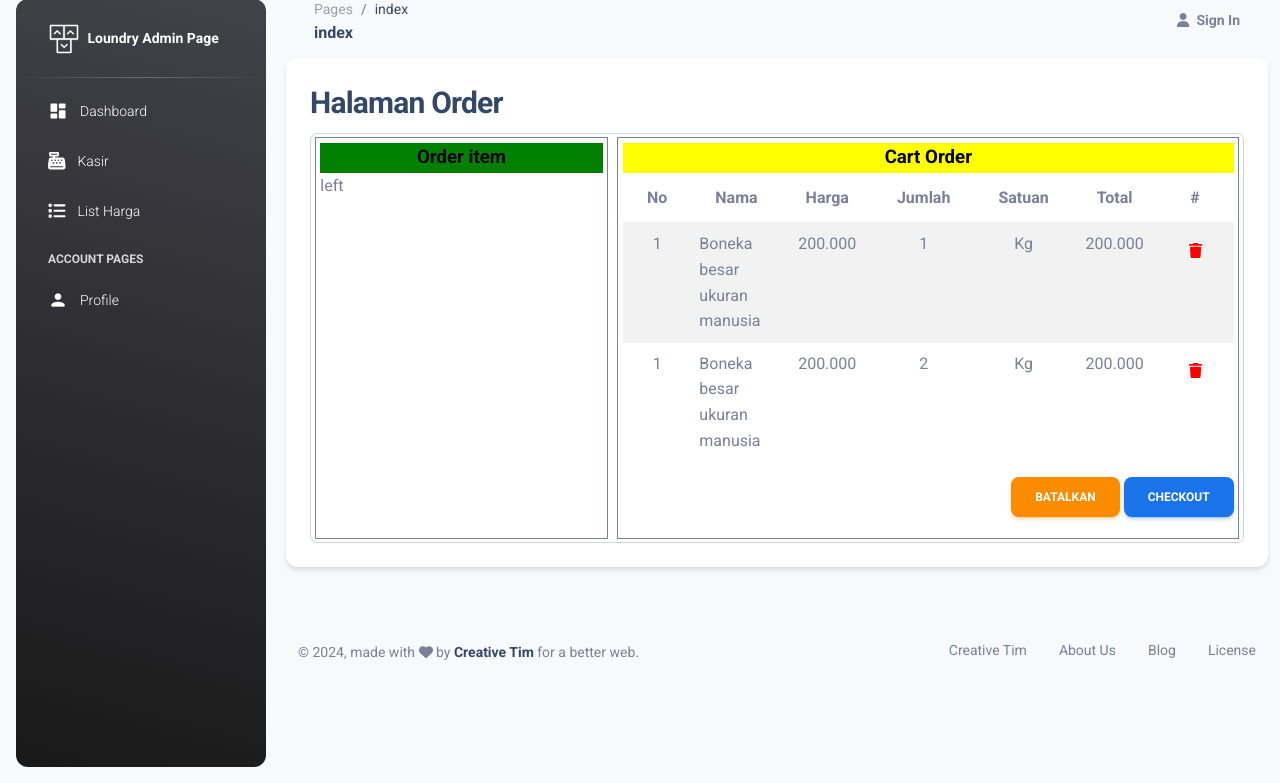
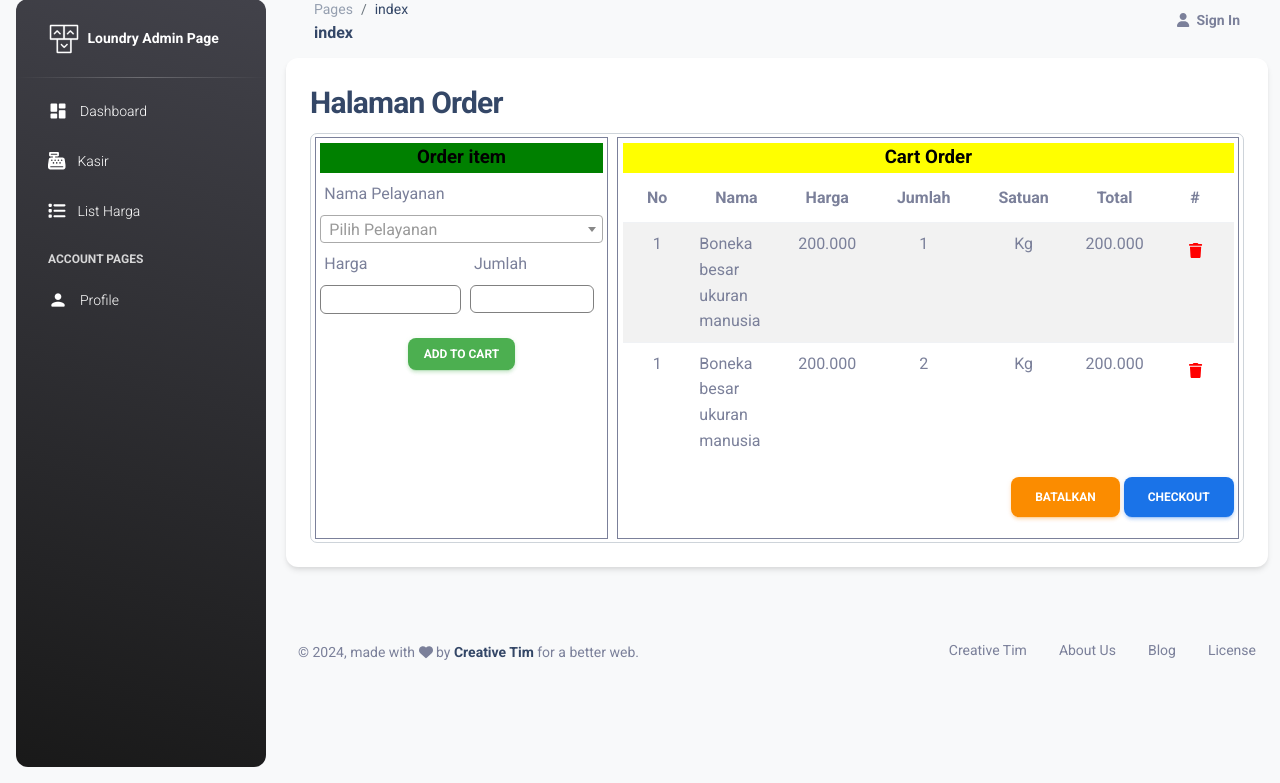
Before and after one commit to 0051Nasrulhakim/laundry-web-app, a CodeIgniter 4 app: the page made by app-laundry/app/Views/admin/page/order.php in a window 1280 px wide. Shown: the part 17-800 px from the top of the page. Run offline with PHP 8.4 and a stand-in for CodeIgniter, Linux system fonts and the light colour scheme; the template is opened without the code that fills it, so the values that code supplies are empty; some libraries are stand-ins or nearby versions.

Commit message:
membuat select auto fill

```diff
--- a/app-laundry/app/Views/admin/page/order.php
+++ b/app-laundry/app/Views/admin/page/order.php
@@ -1,19 +1,28 @@
 <?= $this->extend('admin/index') ?>
 <?= $this->section('content') ?>
+
+<link href="https://cdn.jsdelivr.net/npm/select2@4.1.0-rc.0/dist/css/select2.min.css" rel="stylesheet" />
+<script src="https://cdn.jsdelivr.net/npm/select2@4.1.0-rc.0/dist/js/select2.min.js"></script>
 
 <style>
     .table th,
     .table td {
 
-        max-width: 150px; /* Atur lebar maksimum */
-        word-wrap: break-word; /* Memastikan teks dapat terputus */
-        overflow-wrap: break-word; /* Alternatif untuk dukungan browser */
-        white-space: normal; /* Pastikan teks dapat terbungkus */
+        max-width: 150px;
+        /* Atur lebar maksimum */
+        word-wrap: break-word;
+        /* Memastikan teks dapat terputus */
+        overflow-wrap: break-word;
+        /* Alternatif untuk dukungan browser */
+        white-space: normal;
+        /* Pastikan teks dapat terbungkus */
     }
 
     .table td {
-        overflow: hidden; /* Sembunyikan overflow jika ada */
-        text-overflow: ellipsis; /* Gunakan elipsis jika terlalu panjang */
+        overflow: hidden;
+        /* Sembunyikan overflow jika ada */
+        text-overflow: ellipsis;
+        /* Gunakan elipsis jika terlalu panjang */
     }
 </style>
 
@@ -28,7 +37,40 @@
                         <div class="title" style="text-align: center; font-size: 14pt; font-weight: bolder; background-color: green; color: black;">
                             Order item
                         </div>
-                        left
+
+                        <div class="form-group">
+                            <label for="inputNama" class="col-form-label">Nama Pelayanan</label>
+                            <select id="item" class="form-control" name="item" style="border: 1 px solid; black"></select>
+                        </div>
+
+                        <div class="section" style="display: flex;">
+                            <div class="left" style="width: 50%; margin-right: 3%;">
+                                <div class="form-group">
+                                    <label for="harga" class="col-form-label">Harga</label>
+                                    <input
+                                        type="number"
+                                        id="harga"
+                                        class="form-control"
+                                        style="border: 1px solid grey; padding: 1%;"
+                                        name="harga" readonly>
+                                </div>
+                            </div>
+                            <div class="right" style="width: 44%;">
+                                <div class="form-group">
+                                    <label for="inputNama" class="col-form-label">Jumlah</label>
+                                    <input
+                                        type="number"
+                                        id="inputNama"
+                                        class="form-control"
+                                        style="border: 1px solid grey; padding: 1%;"
+                                        name="jumlah">
+                                </div>
+                            </div>
+                        </div>
+
+                        <div class="btn" style="text-align: center; width: 100%; margin-top: 5%;">
+                            <button class="btn btn-sm btn-success">Add to cart</button>
+                        </div>
                     </div>
                     <div class="right" style="width: 68%; border: 1px solid; padding: 0.5%;">
                         <div class="title" style="text-align: center; font-size: 14pt; font-weight: bolder; background-color: yellow; color: black;">
@@ -86,4 +128,55 @@
     </div>
 </div>
 
+
+<script>
+    $(document).ready(function() {
+        // Initialize select2
+        $('#item').select2({
+            placeholder: 'Pilih Pelayanan',
+            ajax: {
+                url: '<?= base_url('crud/search'); ?>', // URL untuk pencarian data
+                dataType: 'json',
+                delay: 150,
+                processResults: function(data) {
+                    console.log(data)
+                    return {
+                        results: data
+                    };
+                },
+                data: function(params) {
+                    console.log(params)
+                    // Jika params.term tidak ada, kirimkan string kosong
+                    var query = {
+                        term: params.term || '' // Default ke string kosong jika tidak ada input
+                    };
+                    console.log(query); // Untuk debugging, lihat apa yang dikirim
+                    return query;
+                },
+                cache: true
+            }
+        });
+
+        // When item is selected, fetch data via AJAX
+        $('#item').on('change', function() {
+            var itemId = $(this).val();
+            if (itemId) {
+                $.ajax({
+                    url: '<?= base_url('crud/detail'); ?>/' + itemId,
+                    type: 'GET',
+                    dataType: 'json',
+                    success: function(response) {
+                        if (response) {
+                            console.log(response)
+                            // $('#name').val(response.name);
+                            $('#harga').val(response.harga);
+                        }
+                    }
+                });
+            }
+        });
+    });
+</script>
+
+
 <?= $this->endSection(); ?>
```
Also changed, not shown: app-laundry/app/Controllers/Crud.php (+36 -16 lines).
